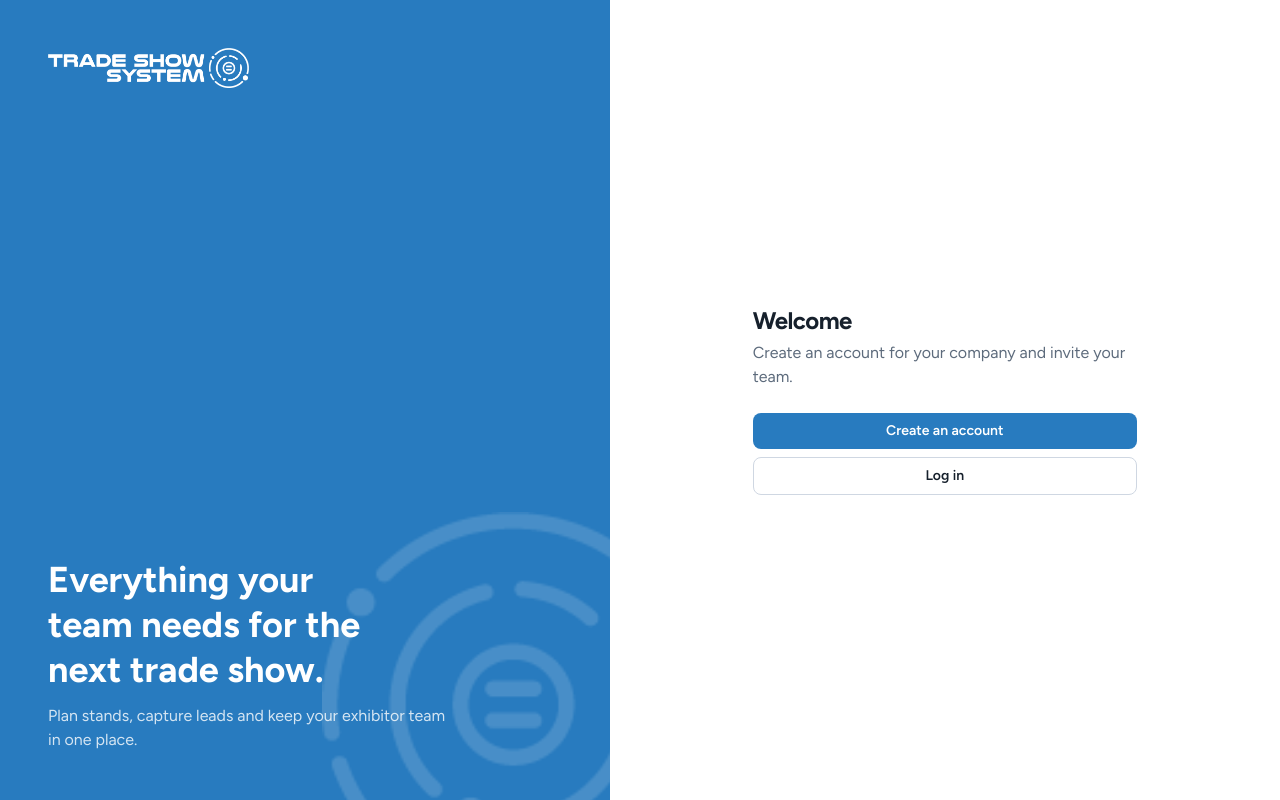
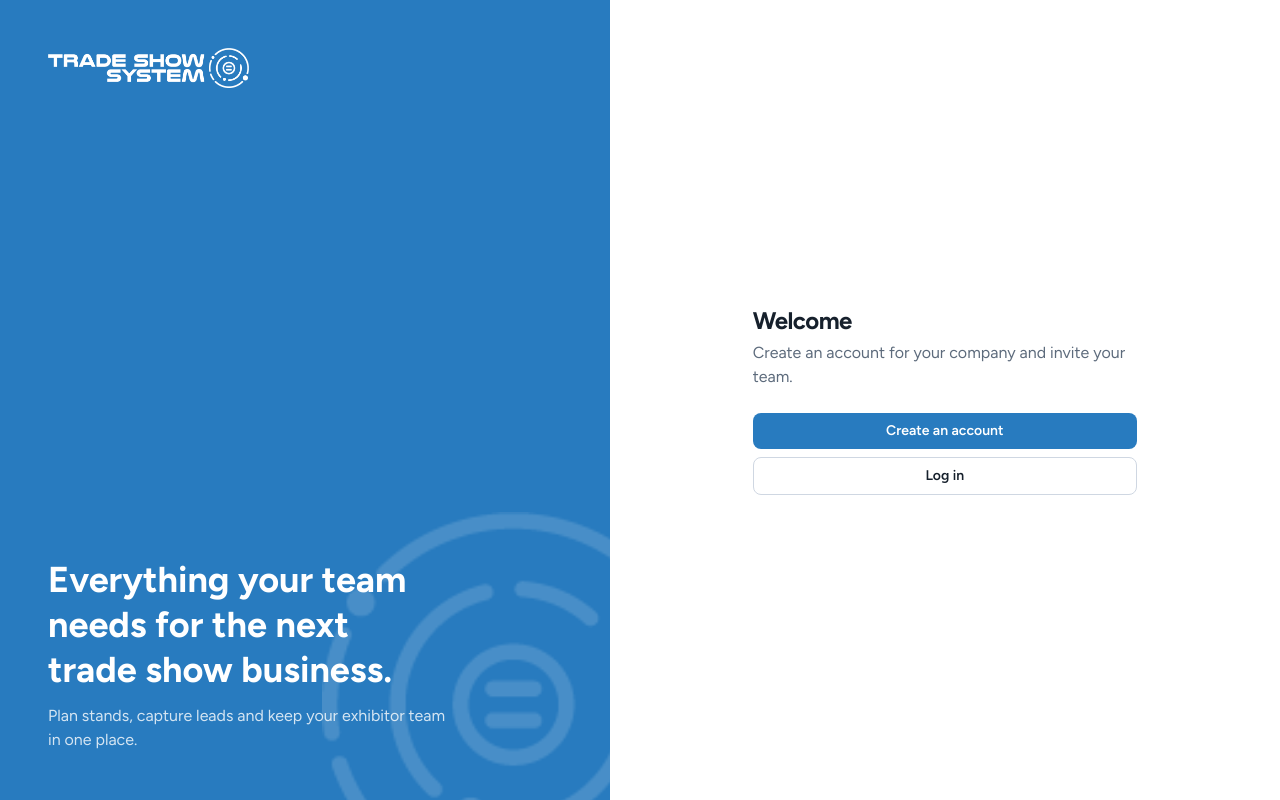
Before and after one commit to Hense5000/TradeShowSystem, a Next.js app: page / in a window 1280 px wide. Built offline with nearby package versions, Linux system fonts and the light colour scheme; no server answers.

Commit message:
Update login page tagline
Co-Authored-By: Claude Opus 5.5 (1M context) <noreply@anthropic.com>
Claude-Session: https://claude.ai/code/session_01YRepfz2TRTz4h4QKYusjVZ

```diff
--- a/src/components/auth-shell.tsx
+++ b/src/components/auth-shell.tsx
@@ -16,7 +16,7 @@ export function AuthShell({ children }: { children: React.ReactNode }) {
         </Link>
         <div className="relative space-y-3">
           <h2 className="max-w-[18ch] text-2xl leading-tight font-bold text-balance md:text-4xl">
-            Everything your team needs for the next trade show.
+            Everything your team needs for the next trade show business.
           </h2>
           <p className="max-w-[40ch] text-white/80">Plan stands, capture leads and keep your exhibitor team in one place.</p>
         </div>
```
